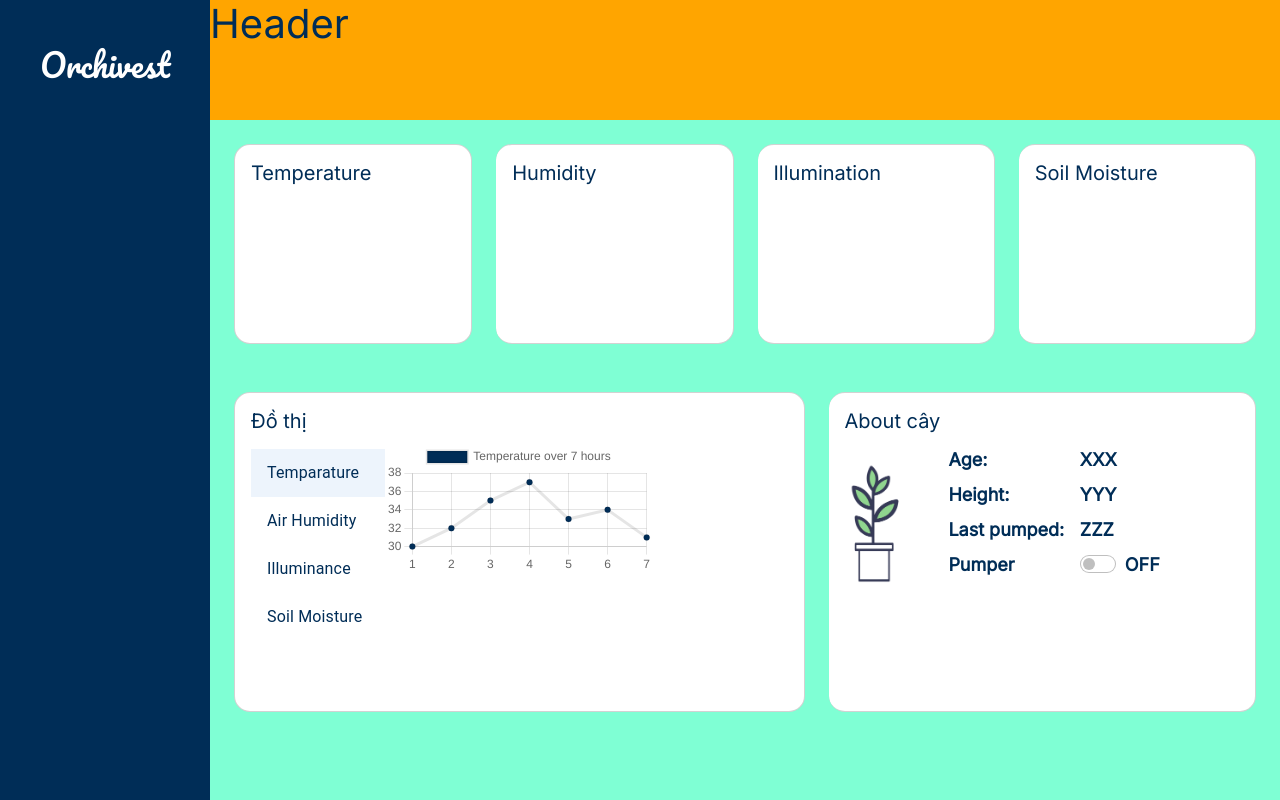
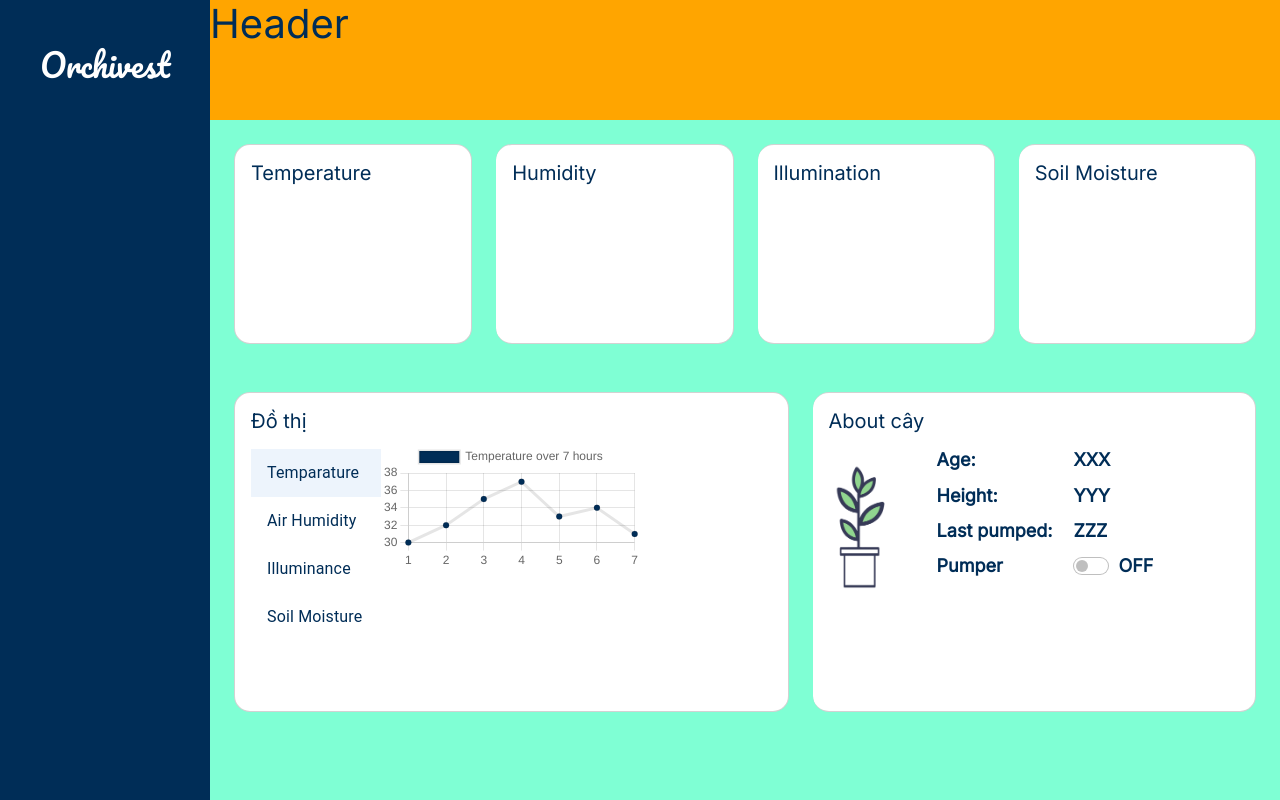
Before and after one commit to hatran14/orchivest-app, a React (Create React App) app: page / in a window 1280 px wide. Built offline with nearby package versions, Linux system fonts and the light colour scheme.

Commit message:
Fix ON OFF size

```diff
--- a/src/pages/Dashboard/row2/index.js
+++ b/src/pages/Dashboard/row2/index.js
@@ -45,7 +45,7 @@ function InfoGroup() {
                 {
                     label: 'Temperature over 7 hours',
                     data: [30,32,35,37,33,34,31],
-                    backgroundColor:'rgba(0, 45, 87, 1)',
+                    backgroundColor:'rgba(0, 45, 87, 2)',
                 }
             ],
         },
@@ -141,7 +141,7 @@ function InfoGroup() {
                             <div className = {Style.row}>XXX</div>
                             <div className = {Style.row}>YYY</div>
                             <div className = {Style.row}>ZZZ</div>
-                            <div className = {Style.row}>
+                            <div className = {Style.row} id = {Style.row4}>
                             <Form>
                                 <Form.Check
                                     type="switch"
--- a/src/pages/Dashboard/row2/style.module.scss
+++ b/src/pages/Dashboard/row2/style.module.scss
@@ -39,3 +39,6 @@
 .act{
     color: green;
 }
+#row4{
+    min-width: 100px;
+}
```
